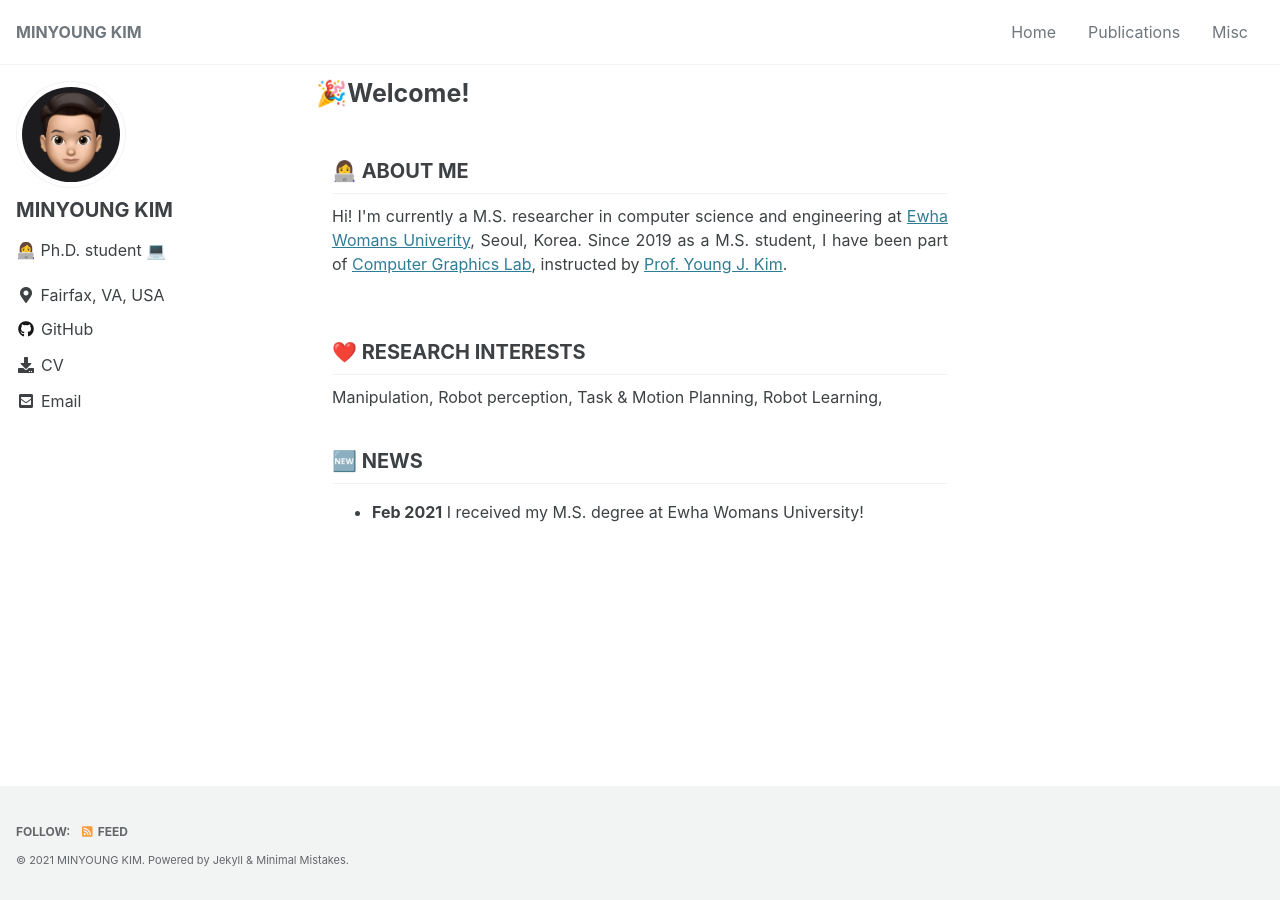
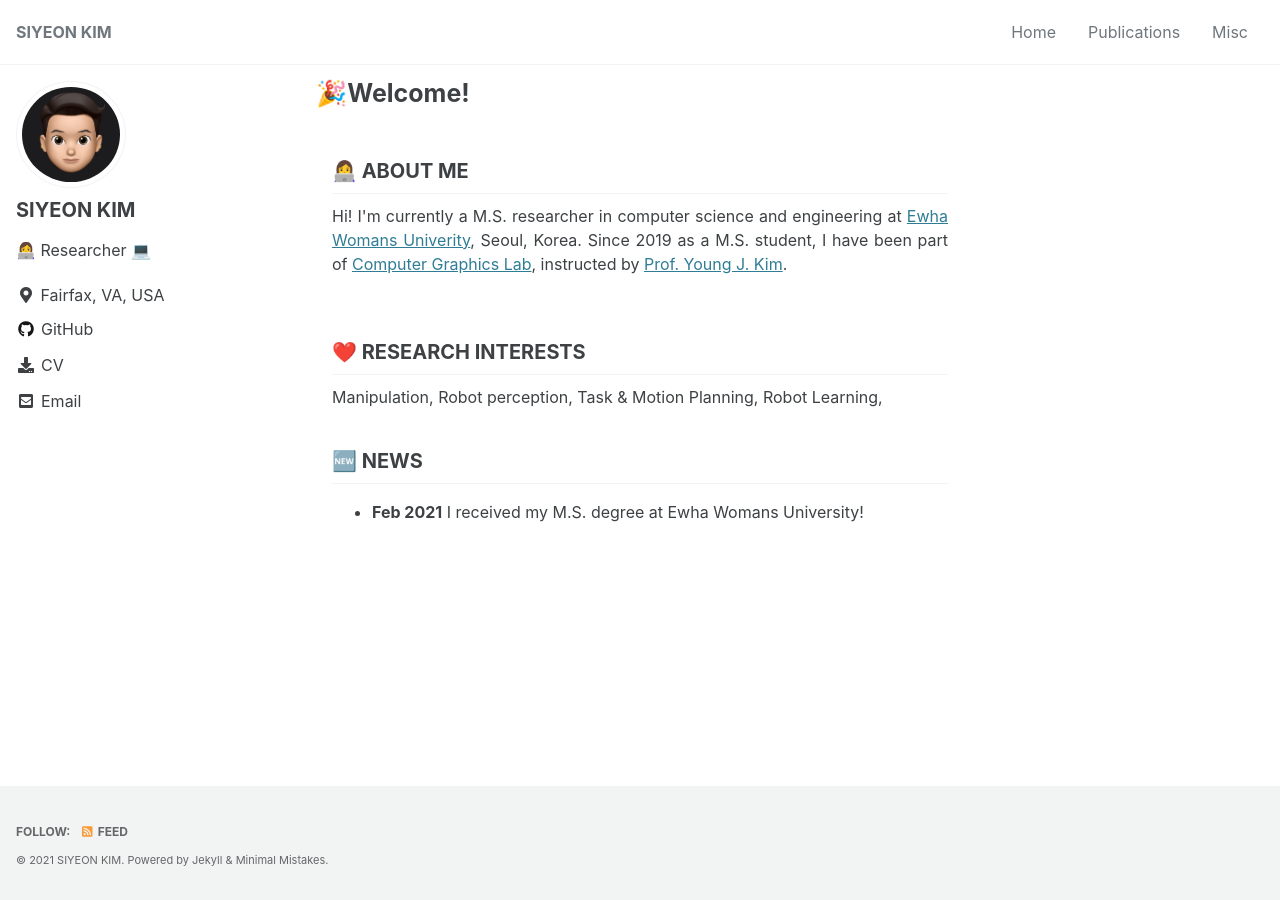
Before and after one commit to syunni33/siyeonkim33.github.io, a Jekyll site: the page built from index.html, in a window 1280 px wide. Built offline with Jekyll 4.4.1, drawn with Linux system fonts in a browser that asks for light colours; cached includes are drawn as plain includes; the list of posts is cut into pages by our own code.

Commit message:
Update _config.yml

```diff
--- a/_config.yml
+++ b/_config.yml
@@ -16,12 +16,12 @@ minimal_mistakes_skin    : "default" # "air", "aqua", "contrast", "dark", "dirt"
 
 # Site Settings
 locale                   : "en-US"
-title                    : "MINYOUNG KIM"
+title                    : "SIYEON KIM"
 title_separator          : "-"
 subtitle                 : # site tagline that appears below site title in masthead
-name                     : "MINYOUNG KIM"
-description              : "Minyoung Kim's Page."
-# url                      : "https://minyoung-mia-kim.github.io/"
+name                     : "SIYEON KIM"
+description              : "Siyeon Kim's Page."
+# url                      : "https://siyeonkim33.github.io/"
 url                      : "http://localhost:4000"
 baseurl                  : # the subpath of your site, e.g. "/blog"
 repository               : # GitHub username/repo-name e.g. "mmistakes/minimal-mistakes"
@@ -94,11 +94,11 @@ analytics:
 
 # Site Author
 author:
-  name             : "MINYOUNG KIM"
+  name             : "SIYEON KIM"
   avatar           : "/assets/images/bio-photo.jpg"
-  bio              : "👩‍💻 Ph.D. student 💻"
+  bio              : "👩‍💻 Researcher 💻"
   location         : "Fairfax, VA, USA"
-  email            : "mkim229@gmu.edu"
+  email            : "syunni33@ewhain.net"
   links:
     - label: "Email"
       icon: "fas fa-fw fa-envelope-square"
@@ -114,13 +114,13 @@ author:
       # url: "https://facebook.com/"
     - label: "GitHub"
       icon: "fab fa-fw fa-github"
-      url: "https://github.com/minyoung-mia-Kim"
+      url: "https://github.com/siyeonkim33"
     - label: "Instagram"
       icon: "fab fa-fw fa-instagram"
       # url: "https://instagram.com/"
     - label: "CV"
       icon: "fab fa-fw fa fa-download"
-      url: "https://minyoung-mia-kim.github.io/assets/doc/CV.pdf"
+      url: "https://siyeonkim33.github.io/assets/doc/2021_CV.pdf"
 
 # Site Footer
 footer:
```
